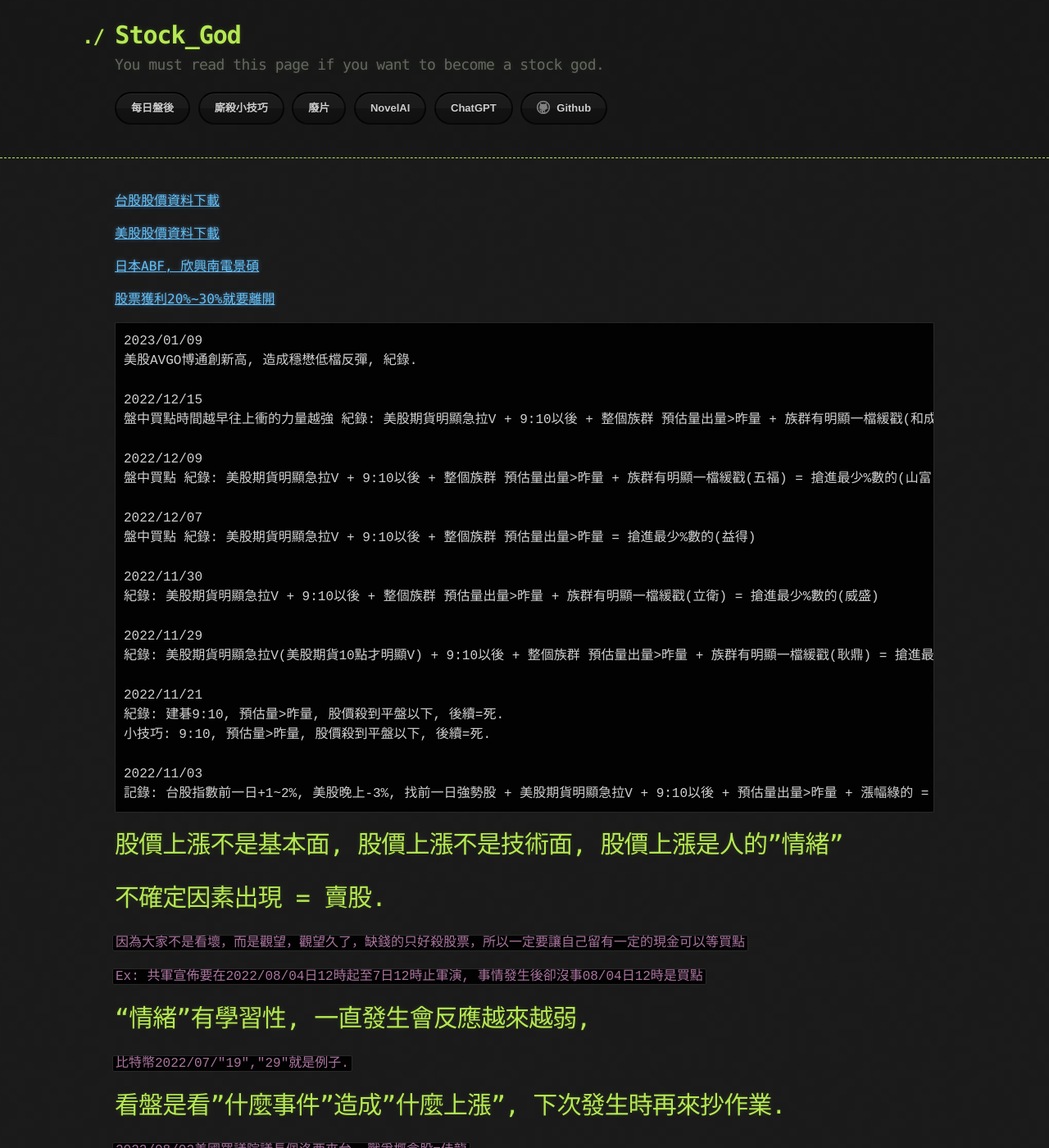
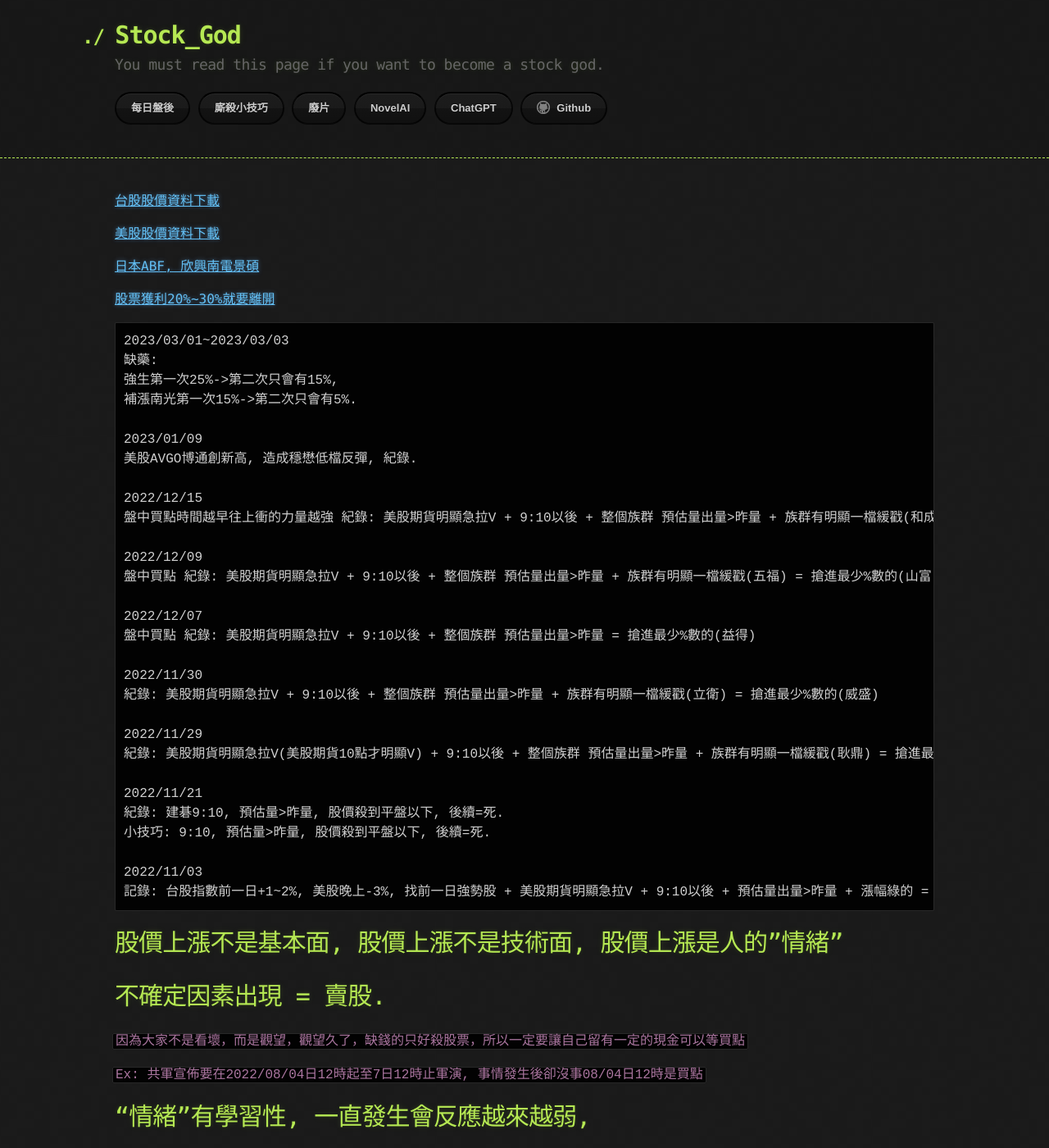
Before and after one commit to lepg5487/Stock_God, a Jekyll site: the page built from experience.md, in a window 1280 px wide and 1400 px high. Shown: the whole window at 82% size. Built offline with Jekyll 4.4.1, drawn with Linux system fonts in a browser that asks for light colours.

Commit message:
Update experience.md

````diff
--- a/experience.md
+++ b/experience.md
@@ -9,6 +9,11 @@ layout: testlayouts
 
 [股票獲利20%~30%就要離開](https://www.youtube.com/watch?v=AadaEc6pJpw)
 ```
+2023/03/01~2023/03/03
+缺藥:
+強生第一次25%->第二次只會有15%,
+補漲南光第一次15%->第二次只會有5%.
+
 2023/01/09
 美股AVGO博通創新高, 造成穩懋低檔反彈, 紀錄.
 
````
